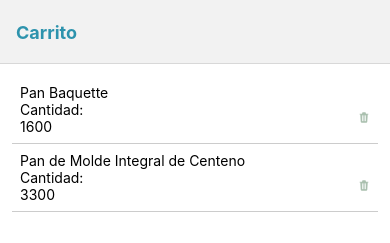
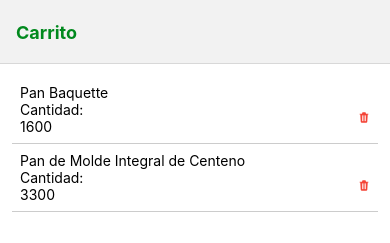
Before and after one commit to esighu/ProyectoCoder, a React Native app: screen /CartTab in a window 390 px wide. Shown: the top 243 px of the page. Built offline with nearby package versions, Linux system fonts and the light colour scheme.

Commit message:
Entrega clase 12

```diff
--- a/constants/colors.js
+++ b/constants/colors.js
@@ -1,4 +1,4 @@
 export const COLORS = {
-    primary:'#2D93AD',
-    accent:'#aac0af',
+    primary:'#00891d',
+    accent:'#f44336',
   };
```
Also changed, not shown: constants/database.js (added).
